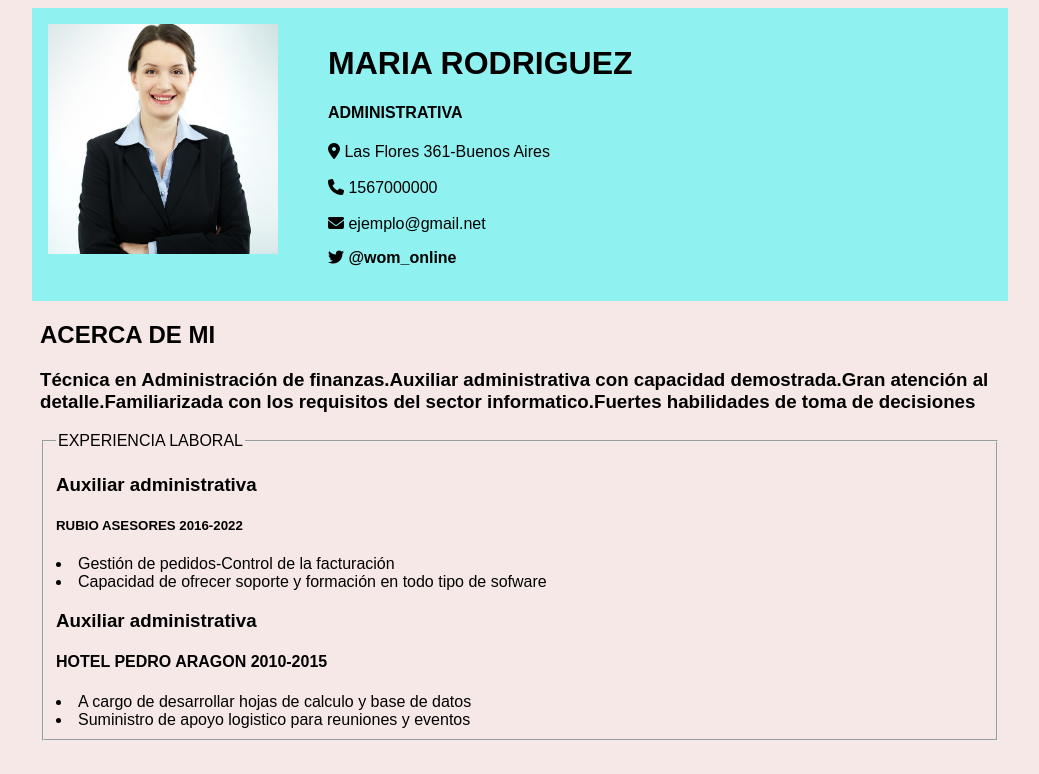
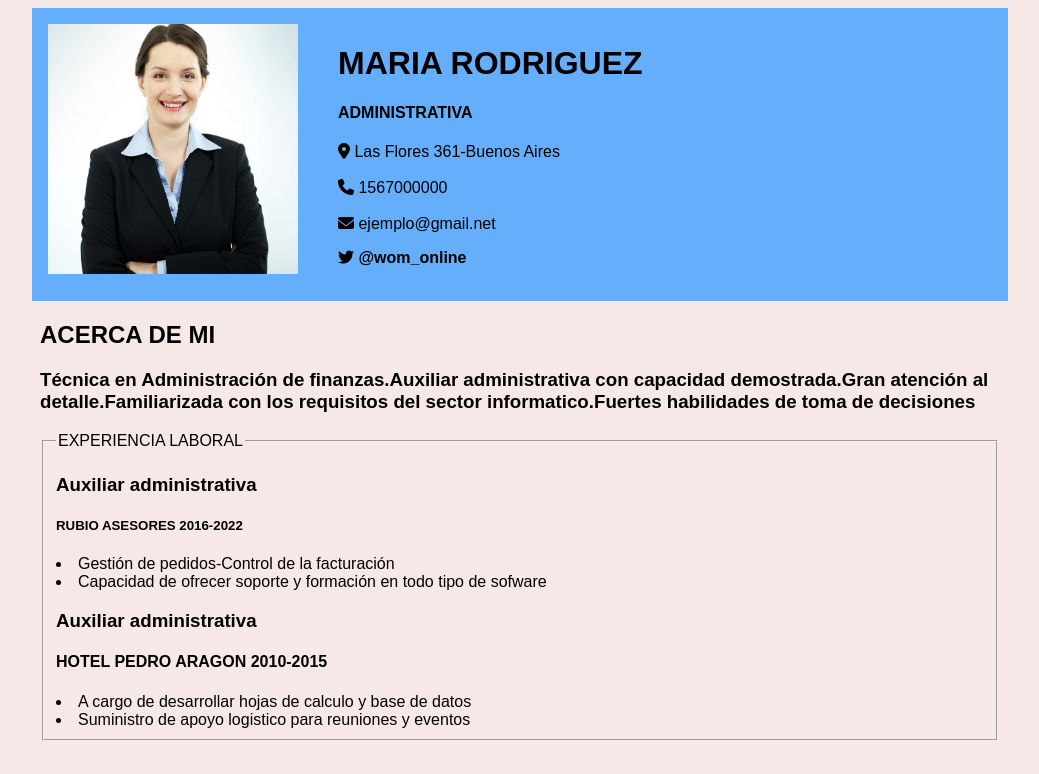
Before and after one commit to graycatarg/proyectofinal-CV.github.io, a plain HTML site: page index.html in a window 1280 px wide. Shown: the top 774 px of the page, without its empty margins (120-1159 px from the left). Drawn offline with Linux system fonts and the light colour scheme.

Commit message:
cambios
cambios en index

```diff
--- a/index.html
+++ b/index.html
@@ -8,7 +8,7 @@
 </head>
 <body>
   <header class="flex">
-    <img src="mujer.jpg" width="230px" height="230px">
+    <img src="mujer.jpg" width="250px" height="250px">
      <div>
         <h1>MARIA RODRIGUEZ</h1>
         <h4>ADMINISTRATIVA</h4>
--- a/styles.css
+++ b/styles.css
@@ -14,8 +14,8 @@ header, section {
     margin: 0 auto;
 }
 
-header{background-color: rgb(144, 241, 241);
-    border-color: rgb(109, 109, 248);
+header{background-color: rgb(101, 174, 252);
+    border-color: rgb(125, 125, 128);
     padding-top: 16px;
     padding-left: 16px;
 
@@ -26,7 +26,7 @@ header {
 }
 
 img {
-    margin-right: 50px;
+    margin-right: 40px;
 }
 
 a, a:link, a:visited {
```
